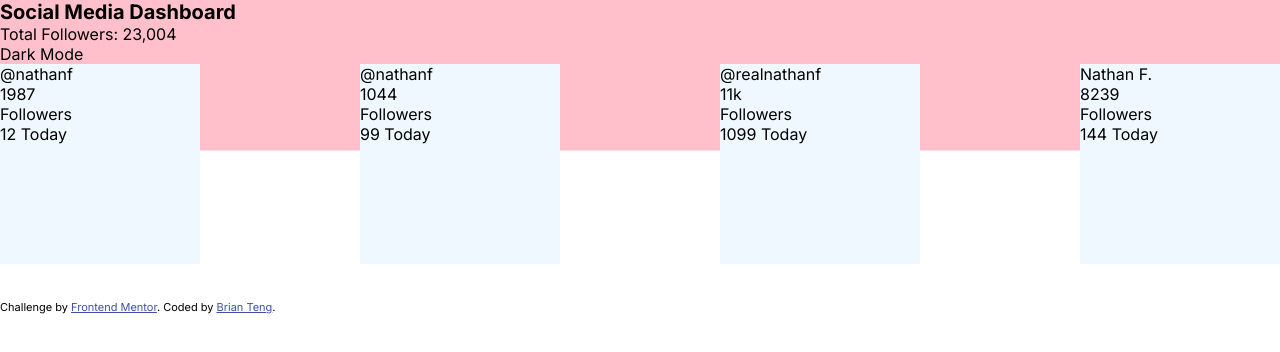
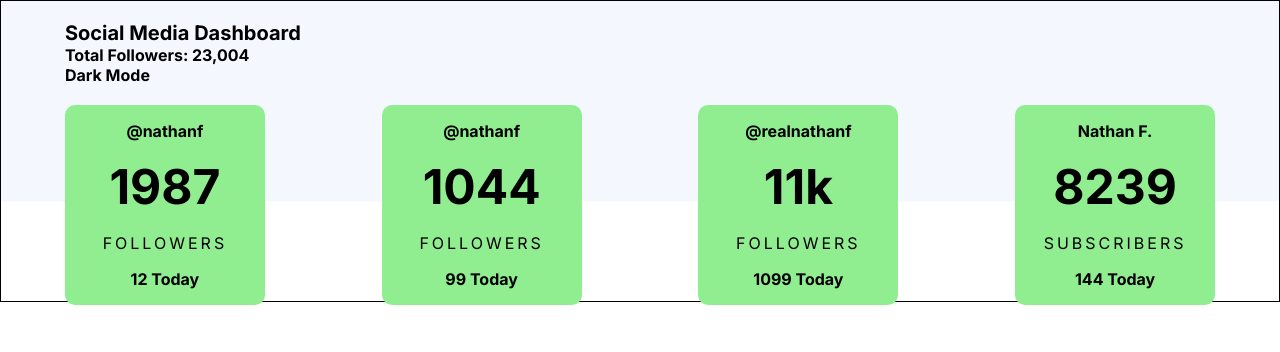
Before and after one commit to BETeng/Social-media-dashboard, a plain HTML site: page social-media-dashboard-with-theme-switcher-master/index.html in a window 1280 px wide. Drawn offline with Linux system fonts and the light colour scheme.

Commit message:
bigbox styling

```diff
--- a/social-media-dashboard-with-theme-switcher-master/index.html
+++ b/social-media-dashboard-with-theme-switcher-master/index.html
@@ -25,9 +25,11 @@
 <body>
   <div class="flex-container">
     <div class="header">
-      <div class="header-bold-text">Social Media Dashboard</div>
-      <div class="header-followers">Total Followers: 23,004</div>
-      <div class="switch">Dark Mode</div>
+      <div class="header-box">
+        <div class="header-bold-text">Social Media Dashboard</div>
+        <div class="header-followers">Total Followers: 23,004</div>
+        <div class="switch">Dark Mode</div>
+      </div>
       <div class="bigger-box">
         <div class="big-box">
           <div class="username"> @nathanf</div>
@@ -53,7 +55,7 @@
         <div class="big-box">
           <div class="username"> Nathan F.</div>
           <div class="count">8239</div>
-          <div class="followers">Followers</div>
+          <div class="followers">Subscribers</div>
           <div class="today">144 Today</div>
         </div>
       </div>
@@ -114,10 +116,10 @@
   </div> -->
 
 
-    <div class="attribution">
+    <!-- <div class="attribution">
       Challenge by <a href="https://www.frontendmentor.io?ref=challenge" target="_blank">Frontend Mentor</a>.
       Coded by <a href="https://github.com/BETeng">Brian Teng</a>.
-    </div>
+    </div> -->
 
 </body>
 
--- a/social-media-dashboard-with-theme-switcher-master/style.css
+++ b/social-media-dashboard-with-theme-switcher-master/style.css
@@ -3,7 +3,7 @@ html, body {
     margin: 0;
     padding: 0;
     font-family: Inter;
-    font-weight: 100;
+    font-weight: 700;
     box-sizing: border-box;
 }
 
@@ -19,10 +19,11 @@ html, body {
 
 .header{
     height: 300px;
-    background: linear-gradient(to bottom, pink 150px, white 151px);
+    background: linear-gradient(to bottom, hsl(225, 100%, 98%) 200px, white 201px);
     width: 100%;
     flex-direction: column;
     flex-wrap: wrap;
+    border: solid black 1px;
 }
 
 .header-bold-text{
@@ -30,14 +31,44 @@ html, body {
     font-size: 20px;
 }
 
+.header-box{
+    margin: 20px 5% 20px 5%;
+}
+
 .bigger-box{
+    margin: 0px 5% 0px 5%;
     display: flex;
     justify-content: space-between;
 }
 
 .big-box{
-    background-color: aliceblue;
+    border-radius: 10px;
+    background-color: lightgreen;
+    /* background-color: hsl(227, 47%, 96%); */
     height: 200px;
     width: 200px;
+    display: flex;
+    flex-direction: column;
+    justify-content: space-evenly;
+}
 
+.username{
+    text-align: center;
 }
+
+.count{
+    text-align: center;
+    font-size: 300%;
+    /* font-size: 60px; */
+}
+
+.today{
+    text-align: center;
+}
+
+.followers{
+    text-align: center;
+    text-transform: uppercase;
+    letter-spacing: 3px;
+    font-weight: 400;
+}
```
